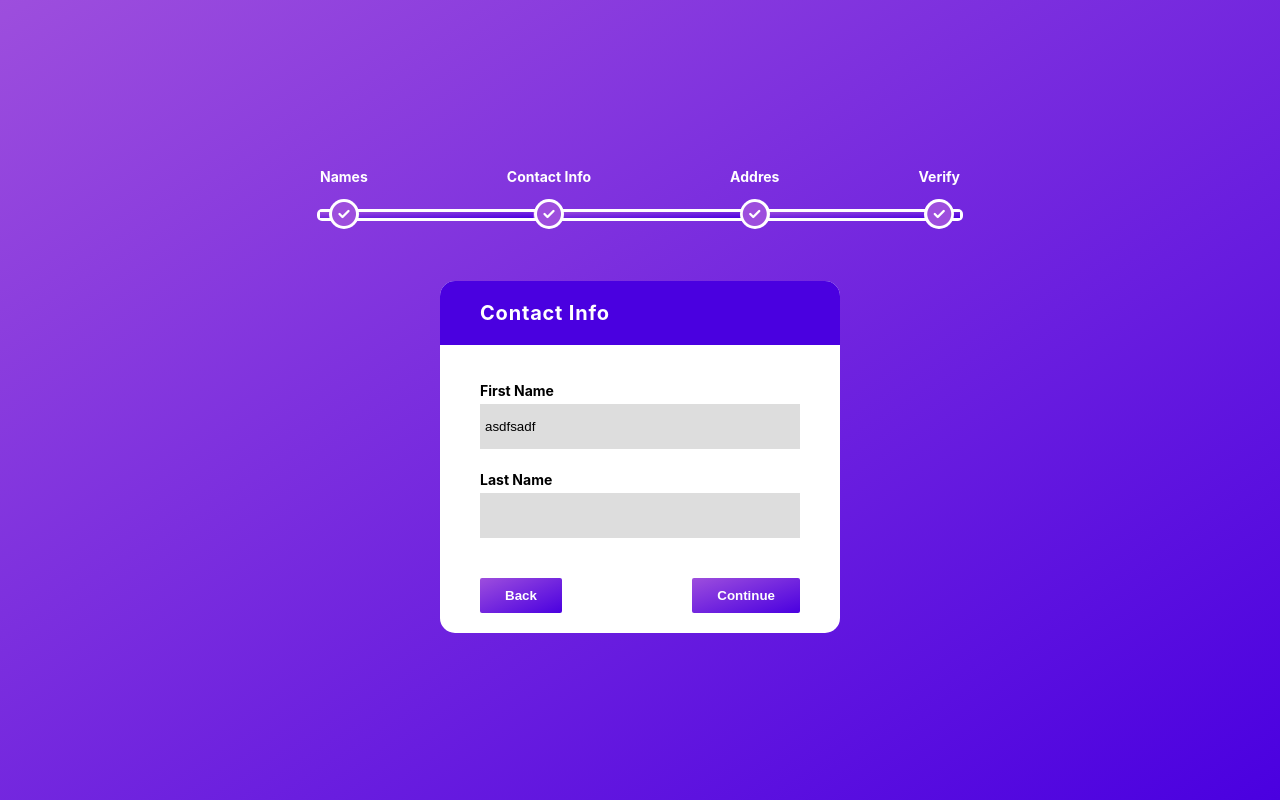
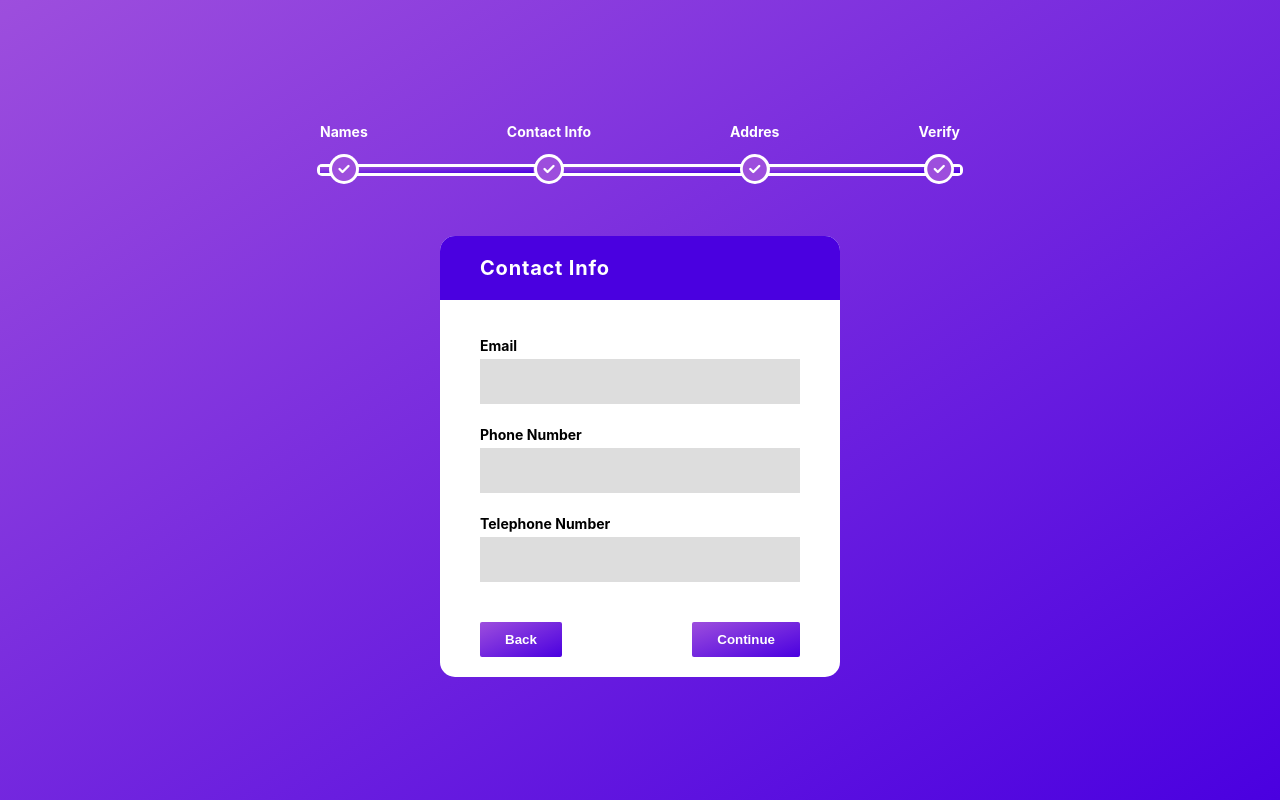
Before and after one commit to mathia-gowb/react-step-form, a React (Create React App) app: page / in a window 1280 px wide. Both pictures are taken after a click on the button "Continue". Built offline with nearby package versions, Linux system fonts and the light colour scheme.

Commit message:
added the submit info button and final info

```diff
--- a/src/App.css
+++ b/src/App.css
@@ -155,6 +155,7 @@
 #step-0 .foward-button{
   float:right;
 }
+
 .final-info h1{
   font-size:20px
 }
--- a/src/App.js
+++ b/src/App.js
@@ -5,7 +5,7 @@
 
 function App() {
   const [formValues,setFormValues]=useState({
-      firstName:"asdfsadf",
+      firstName:"",
       lastName:"",
       email:"",
       phoneNumber:"",
@@ -17,7 +17,8 @@
   const stepInfo=[
       {stepName:'Name',stepIdentifier:'name'},
       {stepName:'Contact Info',stepIdentifier:'contact-info'},
-      {stepName:'address',stepIdentifier:'address'}
+      {stepName:'address',stepIdentifier:'address'},
+      {stepName:"Verify info",stepIdentifier:'verification'}
     ];
 
   function handleNext(){
@@ -33,7 +34,8 @@
       return {...prev,[target.id]:target.value}
     })
   }
-  console.log(formStep)
+
+
   return (
     <div className="App" >
       <Header/>
--- a/src/components/action-buttons.js
+++ b/src/components/action-buttons.js
@@ -1,8 +1,9 @@
 export function ActionButtons(props){
+    const fowardButtonType=props.stepNumber>=3?<button className="foward-button" >Submit Info</button>:<button className="foward-button" onClick={props.handleNext}>Continue</button>
     return (
         <div className="form-buttons " id={`step-${props.stepNumber}`}>
             <button className="back-button" onClick={props.handleBack}>Back</button>
-            <button className="foward-button" onClick={props.handleNext}>Continue</button>
+            {fowardButtonType}
         </div>
     )
 }
--- a/src/components/final-info.js
+++ b/src/components/final-info.js
@@ -1,13 +1,24 @@
-export function FinalInfo(){
+export function FinalInfo(props){
+    const finalInfoListElements=[];
+    const humanReadableTitles={
+        firstName:"First Name",
+        lastName:"Last Name",
+        email:"Email",
+        phoneNumber:"Phone Number",
+        telephoneNumber:"Telephone Number",
+        city:"City",
+        streetAddress:"Street Address",
+    }
+    for(const [key,value] of Object.entries(props.formInfo)){
+        finalInfoListElements.push(
+            <li><p className="info-title">{humanReadableTitles[key]}:</p><p className="info-detail">{value}</p></li>
+        )
+    }
     return (
         <div className="final-info">
             <h1>please verify your info before submiting</h1>
             <ul className="final-info-list">
-              <li><p className="info-title">First Name :</p><p className="info-detail">Name</p></li>
-              <li><p className="info-title">First Name : </p><p className="info-detail">Name</p></li>
-              <li><p className="info-title">First Name : </p><p className="info-detail">Name</p></li>
-              <li><p className="info-title">First Name : </p><p className="info-detail">Name</p></li>
-              <li><p className="info-title">First Name : </p><p className="info-detail">Name</p></li>
+                {finalInfoListElements}
             </ul>
         </div>
     )
--- a/src/components/forms.js
+++ b/src/components/forms.js
@@ -1,23 +1,24 @@
 export function Form(props){
+  console.log(props.formInfo,'ui was refresshed')
   let currentForm;
-   switch (props.formStep) {
+   switch (props.formStepId) {
     case "contact-info":
       /* makes the currentForm be the contact info form */
       currentForm= (
         <form onChange={props.handleInput} id="active-form">
         <label>Email</label>
         <br/>
-        <input id="email" type="text"required  defaultValue={props.formInfo.email}/>
+        <input id="email" type="text"required  value={props.formInfo.email}/>
         <br/>
         <br/>
         <label>Phone Number</label>
         <br/>
-        <input id="phoneNumber" type="number" required defaultValue={props.formInfo.phoneNumber}/>
+        <input id="phoneNumber" type="number" required value={props.formInfo.phoneNumber}/>
         <br/>
         <br/>
         <label>Telephone Number</label>
         <br/>
-        <input id="telephoneNumber" type="number"required defaultValue={props.formInfo.telePhoneNumber}/>
+        <input id="telephoneNumber" type="number"required value={props.formInfo.telephoneNumber}/>
       </form>
     );
     break;
@@ -26,14 +27,14 @@
       /* makes currentForm become the addressform */
       currentForm = (
         <form onChange={props.handleInput} id="active-form">
-        <label>City</label>
+        <label>City {props.formInfo.city}</label>
         <br/>
-        <input id="city" required defaultValue={props.formInfo.city}/>
+        <input id="city" required value={props.formInfo.city}/>
         <br/>
         <br/>
         <label>Street Address</label>
         <br/>
-        <input id="streetAddress"required defaultValue={props.formInfo.streetAddress}/>
+        <input id="streetAddress" required value={props.formInfo.streetAddress}/>
       </form>
     );
     break;
@@ -44,12 +45,12 @@
         <form onChange={props.handleInput} id="active-form">
         <label>First Name</label>
         <br/>
-        <input id="firstName"required defaultValue={props.formInfo.firstName}/>
+        <input id="firstName"required value={props.formInfo.firstName}/>
         <br/>
         <br/>
         <label>Last Name</label>
         <br/>
-        <input id="lastName" required defaultValue={props.formInfo.lastName}/>
+        <input id="lastName" required value={props.formInfo.lastName}/>
       </form>
     );
     break
--- a/src/components/input-form-container.js
+++ b/src/components/input-form-container.js
@@ -1,17 +1,21 @@
 
 import { ActionButtons } from "./action-buttons";
+import { FinalInfo } from "./final-info";
 import { Form } from "./forms";
 
 
 export function InputFormContainer(props){
 
-
     return (
-        <div className="form-wrapper">
+      <div className="form-wrapper">
         <div className="form-header">
         {props.stepName}
         </div>
-        <Form handleInput={props.handleInput} formInfo={props.formInfo} formStep={props.formStep}></Form>
+        {
+          props.stepNumber<3?
+          <Form handleInput={props.handleInput} formInfo={props.formInfo} formStepId={props.formStepId}></Form>:
+          <FinalInfo formInfo={props.formInfo}/>
+        }
         <ActionButtons handleBack={props.handleBack} handleNext={props.handleNext} stepNumber={props.stepNumber}/>
 
       </div>
```
